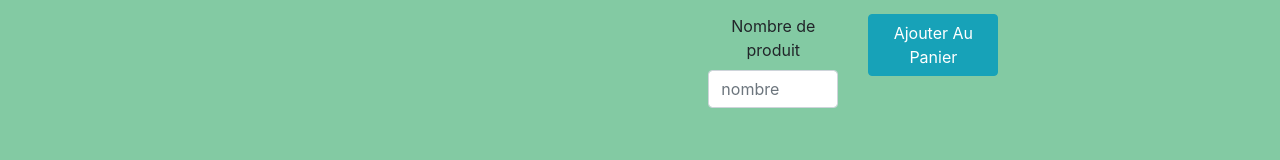
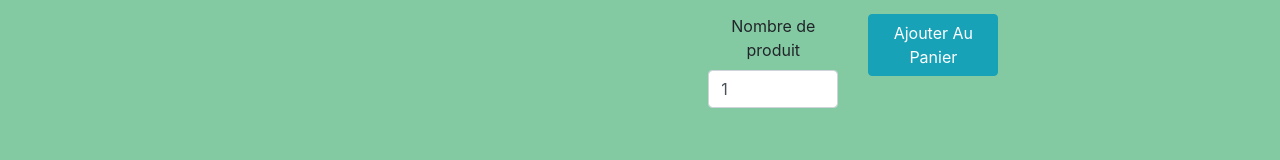
Before and after one commit to AdrienLEIB/projet_dev_logiciel, a React (Create React App) app in the folder IHM/: page /productDetail/1 in a window 1280 px wide. Shown: the part 178-338 px from the top of the page. Built offline with nearby package versions, Linux system fonts and the light colour scheme; no server answers.

Commit message:
detail panier

```diff
--- a/IHM/src/pages/Panier.jsx
+++ b/IHM/src/pages/Panier.jsx
@@ -32,6 +32,7 @@ export class Panier extends Component {
 
                 await this.PanierService.GetProductDetail(products[index])
                 .then(data => {
+                    console.log(data);
                     this.state.products.push(data)
 
                     this.setState({
@@ -51,8 +52,6 @@ export class Panier extends Component {
 
 
     handleChangeStock(key, event) {
-    	//console.log(data._id)
-        console.log(key);
         // eslint-disable-next-line
         this.state.numberTemp[key] = event.target.value
 
@@ -74,7 +73,7 @@ export class Panier extends Component {
 					<td><img width={50} height={50} className="mr-3" src={data.path} alt="Img product" /></td>
                     <td>{data.name}</td>
                     <td>In stock</td>
-                    <td>{key}<Form.Control type="number" step={1} min={1} max={data.stock} name="stock" value={this.state.numberTemp[key]} onChange={(e) => this.handleChangeStock(key, e)}/></td>
+                    <td>{key}<Form.Control type="number" step={1} min={1} max={data.stock} name="stock" value={this.state.numberTemp[key] || ''} onChange={(e) => this.handleChangeStock(key, e)}/></td>
                     <td>{data.price} €</td>
                     <td><Link to={"/productDetail/" + data._id}><Button className="btn btn-info">Voir produit</Button></Link></td>
                     <td><Button className="btn btn-sm btn-danger" onClick={(e) => this.deletePanier(key)}>X</Button></td>
--- a/IHM/src/pages/ProductDetail.jsx
+++ b/IHM/src/pages/ProductDetail.jsx
@@ -10,10 +10,14 @@ export class ProductDetail extends Component {
         super(props);
         this.state = {
             id: props.match.params.id,
-            products: []        }
+            products: [],
+            qty: 1
+        }
 
         this.ProductService = new ProductService();
         this.PanierService = new PanierService();
+
+        this.handleChange = this.handleChange.bind(this);
 
         this.ProductService.GetProductDetail(this.state.id)
         .then(data => {
@@ -25,20 +29,15 @@ export class ProductDetail extends Component {
     }
 
     addPanier(id) {
-        //this.PanierService.ResetPanier();
-        //this.PanierService.deletePanier("5ec3ca49ad9d0d060c17fec9")
-
-        console.log(this.state.stock);
-        this.PanierService.AddPanier(id, this.state.stock);
+        this.PanierService.AddPanier(id, this.state.qty);
         window.location.reload();
     }
 
-    handleStockUseChange(event) {
-        console.log(event.target.value);
+    handleChange(event) {
         this.setState({
-          stock: event.target.value
+          [event.target.name]: event.target.value
         });
-    }
+      }
 
     render() {
             return (
@@ -61,7 +60,7 @@ export class ProductDetail extends Component {
                                         <Col xs={3}>
                                             <Form.Group controlId="exampleForm.ControlSelect1">
                                                 <Form.Label>Nombre de produit</Form.Label>
-                                                <Form.Control type="number" step={1} min={1} max={this.state.products.stock} placeholder="nombre" name="stock" value={this.state.stock} onChange={this.handleStockUseChange.bind(this)}/>
+                                                <Form.Control type="number" step={1} min={1} max={this.state.products.stock} name="qty" value={this.state.qty} onChange={this.handleChange}/>
 
                                             </Form.Group>
                                         </Col>
--- a/IHM/src/services/panier.service.jsx
+++ b/IHM/src/services/panier.service.jsx
@@ -11,7 +11,7 @@ export default class Panier {
 
     setPanier(id){
         localStorage.setItem("panier", id);
-        return localStorage.getItem("panier");
+        // return localStorage.getItem("panier");
     }
 
     getPanier(){
@@ -76,13 +76,16 @@ export default class Panier {
 
     setQuantity(quantity){
         localStorage.setItem("quantity", quantity);
-        return localStorage.getItem("quantity");
+        // return localStorage.getItem("quantity");
     }
 
     AddPanier(id, q){
         let products = this.getPanier();
-        if(products===null){
+        let productquantity = this.getQuantity();
+
+        if(products===null && productquantity === null){
             products = this.setPanier(id);
+            productquantity = this.setQuantity(q);
 
         }
         else{
@@ -90,18 +93,10 @@ export default class Panier {
             products.push(id);
             localStorage.setItem("panier", products);
 
-        }
-        let productquantity = this.getQuantity();
-        if(productquantity===null){
-            productquantity = this.setQuantity(q);
-
-        }
-        else{
             productquantity = productquantity.split(",");
             productquantity.push(q);
             localStorage.setItem("quantity", productquantity);
         }
-
     }
 
     updateQuantity(index, value ){
```
